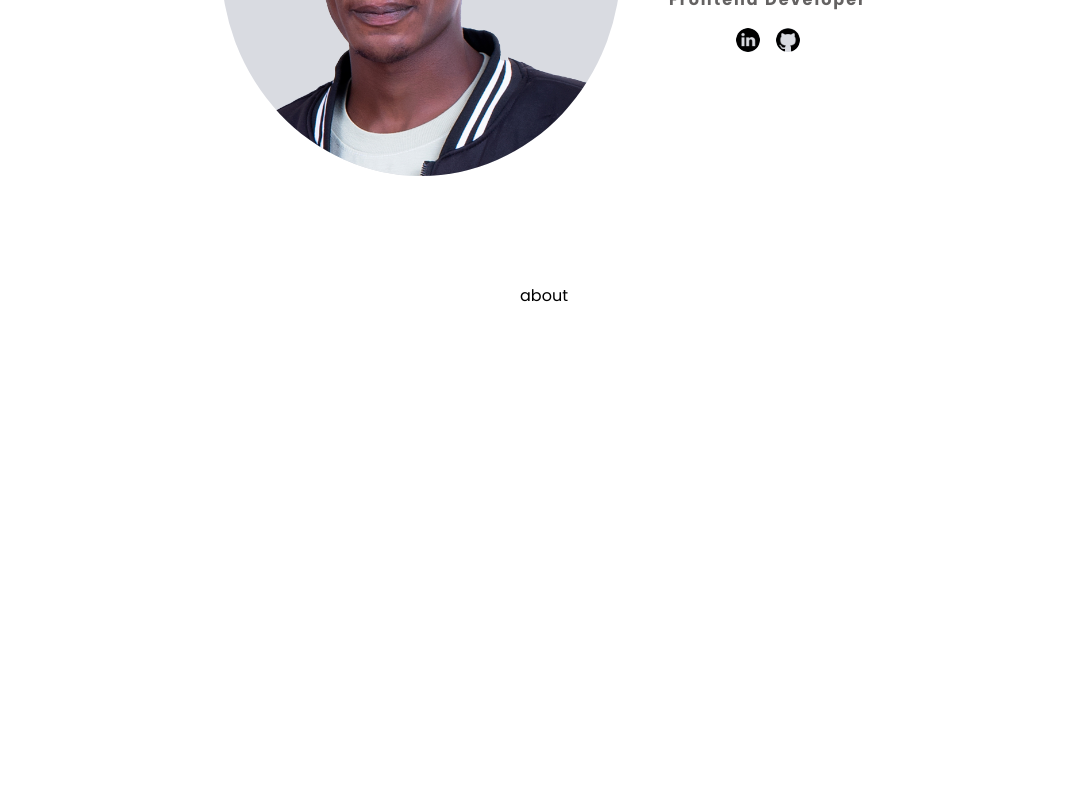
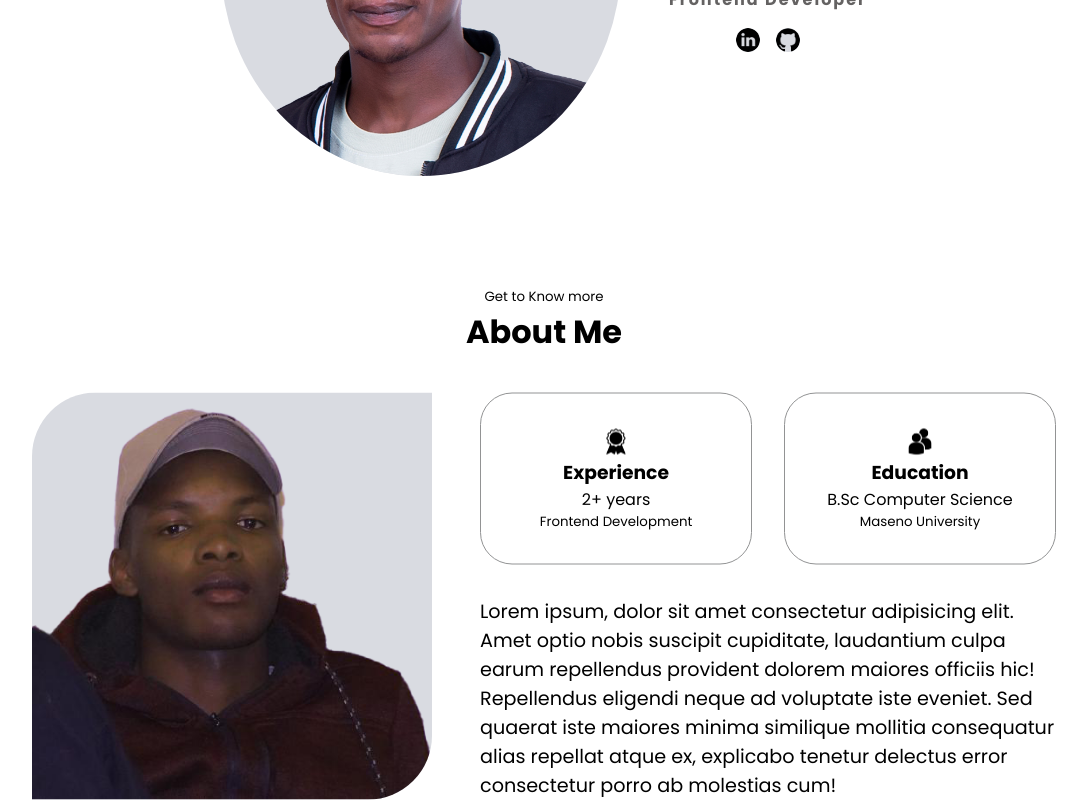
Before and after one commit to cobrianz/React-portifolio, a React (Create React App) app: page / in a window 1280 px wide. Shown: the part 469-1269 px from the top of the page, without its empty margins (96-1183 px from the left). Before the commit the page ends 800 px from the top, so only its background shows below. Built offline with nearby package versions, Linux system fonts and the light colour scheme.

Commit message:
first commit

```diff
--- a/src/components/about/about.css
+++ b/src/components/about/about.css
@@ -0,0 +1,50 @@
+.about {
+    height: 60vh;
+}
+
+.about__main-details {
+    width: 100%;
+    top: 50%;
+    left: 50%;
+    position: relative;
+    transform: translate(-50%, -50%);
+    display: flex;
+    gap: 3rem;
+
+}
+
+.about__main-details > img {
+    width: 400px;
+    border-radius: 4rem 0;
+    background: #d9dbe1;
+}
+
+.about_detail {
+    width: 100%;
+    display: flex;
+    justify-content: center;
+    align-items: center;
+    gap: 2rem;
+    flex: 2;
+}
+
+.about_detail > span {
+    display: flex;
+    align-items: center;
+    justify-content: center;
+    flex-direction: column;
+    width: 50%;
+    padding: 2rem 0;
+    border: 1px solid #929394;
+    border-radius: 2rem;
+}
+
+.about_detail > span > img {
+    width: 2rem;
+}
+
+.about__text{
+    font-size: 1.2rem;
+    text-align: left;
+    margin-top: 2rem;
+}
--- a/src/components/about/about.jsx
+++ b/src/components/about/about.jsx
@@ -1,8 +1,30 @@
 import React from 'react'
 import './about.css'
+import aboutData from '../../data/aboutData'
 const about = () => {
   return (
-    <div className='container'>about</div>
+    <div className='about'>
+      <div className="title">
+        <small>{aboutData.titleSmall}</small>
+        <h1>{aboutData.title}</h1>
+      </div>
+      <div className="about__main-details">
+        <img src={aboutData.Imageurl} alt="" />
+        <div className="about__details">
+          <div className="about_detail">
+           {aboutData.about.map((element, index) => (
+            <span key={index}>
+              <img src={element.Image} alt="" />
+              <h3>{element.label}</h3>
+              <span>{element.year}</span>
+              <small>{element.work}</small>
+            </span>
+          ))}
+          </div>
+            <p className='about__text'>{aboutData.aboutText}</p>
+        </div>
+      </div>
+    </div>
   )
 }
 
--- a/src/components/header/header.css
+++ b/src/components/header/header.css
@@ -33,13 +33,6 @@ nav ul li a:hover{
     cursor: pointer;
 }
 
-ul.menu {
-    display: none;
-}
-
-ul.menuClose {
-    display: flex;
-}
 
 
 @media screen and (max-width: 800px) {
@@ -54,14 +47,16 @@ ul.menuClose {
         display: none;
     }
 
-    .fa-times {
+    .fa-bars{
         display: flex;
-        right: 2rem;
+    }
+
+    .menu {
+        display: flex;
+    }
+
+    .menuClose {
         display: none;
     }
 
-    .fa-bars {
-        right: 2rem;
-        display: flex;
-    }
 }
--- a/src/components/header/header.jsx
+++ b/src/components/header/header.jsx
@@ -3,10 +3,10 @@ import './header.css';
 import HeaderData from '../../data/HeaderData';
 
 const Header = () => {
-  const [isMenuOpen, setMenuOpen] = useState(false);
-
+  const [isMenuOpen, setMenuOpen] = useState(true);
+  const mobile = window.innerWidth === '800px'
   const toggleMenu = () => {
-    setMenuOpen(!isMenuOpen);
+  setMenuOpen(!isMenuOpen);
   };
 
   return (
@@ -20,8 +20,8 @@ const Header = () => {
             </li>
           ))}
         </ul>
-        <i className="fa fa-bars" style={isMenuOpen ? {display: 'none'} : {display: 'flex'} } aria-hidden="true" onClick={toggleMenu}></i>
-        <i className="fa fa-times" style={isMenuOpen ? {display: 'flex'} : {display: 'none'} } aria-hidden="true" onClick={toggleMenu}></i>
+        <i className='fa fa-bars' style={isMenuOpen ? {display: 'flex'} : {display: 'flex'} } aria-hidden="true" onClick={toggleMenu}></i>
+        <i className='fa fa-times' style={isMenuOpen ? {display: 'flex'} : {display: 'none'} } aria-hidden="true" onClick={toggleMenu}></i>
       </nav>
     </div>
   );
--- a/src/data/aboutData.js
+++ b/src/data/aboutData.js
@@ -1,16 +1,20 @@
+import image from '../assets/profile-1.png'
+import experience from '../assets/experience.png'
+import education from '../assets/education.png'
 const aboutData = {
+    Imageurl: image,
     titleSmall: "Get to Know more",
     title: "About Me",
     aboutText: "Lorem ipsum, dolor sit amet consectetur adipisicing elit. Amet optio nobis suscipit cupiditate, laudantium culpa earum repellendus  provident dolorem maiores officiis hic! Repellendus eligendi neque ad  voluptate iste eveniet. Sed quaerat iste maiores minima similique mollitia consequatur alias repellat atque ex, explicabo tenetur delectus error  consectetur porro ab molestias cum!",
     about: [
         {
-            Image : "'../../assets/experience.png'",
+            Image : experience,
             label: 'Experience',
             year: '2+ years',
             work: 'Frontend Development'
 
         },
-        {   Image: '../../assets/education.png',
+        {   Image: education,
             label: 'Education',
             year: 'B.Sc Computer Science',
             work: 'Maseno University'
```
